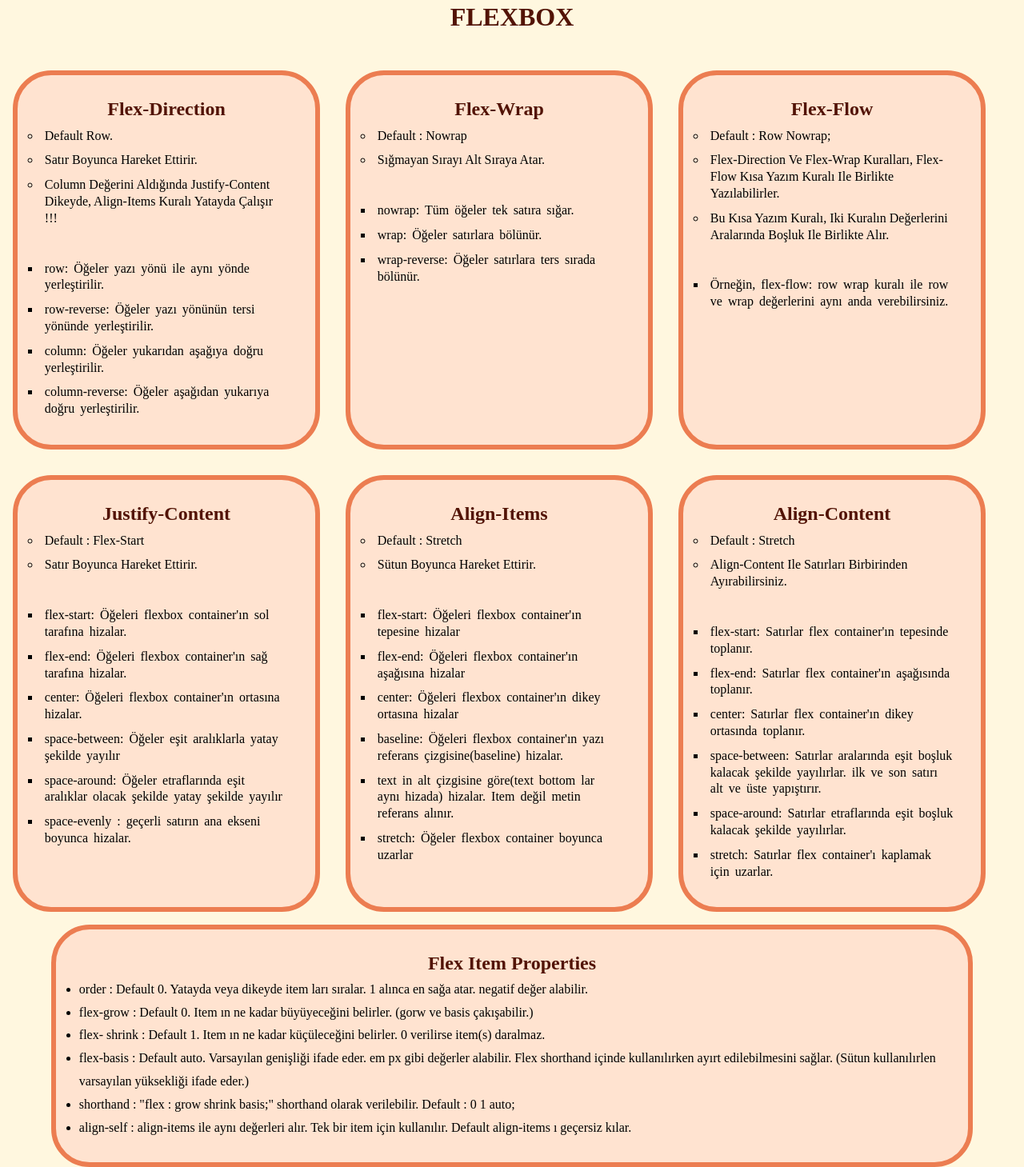
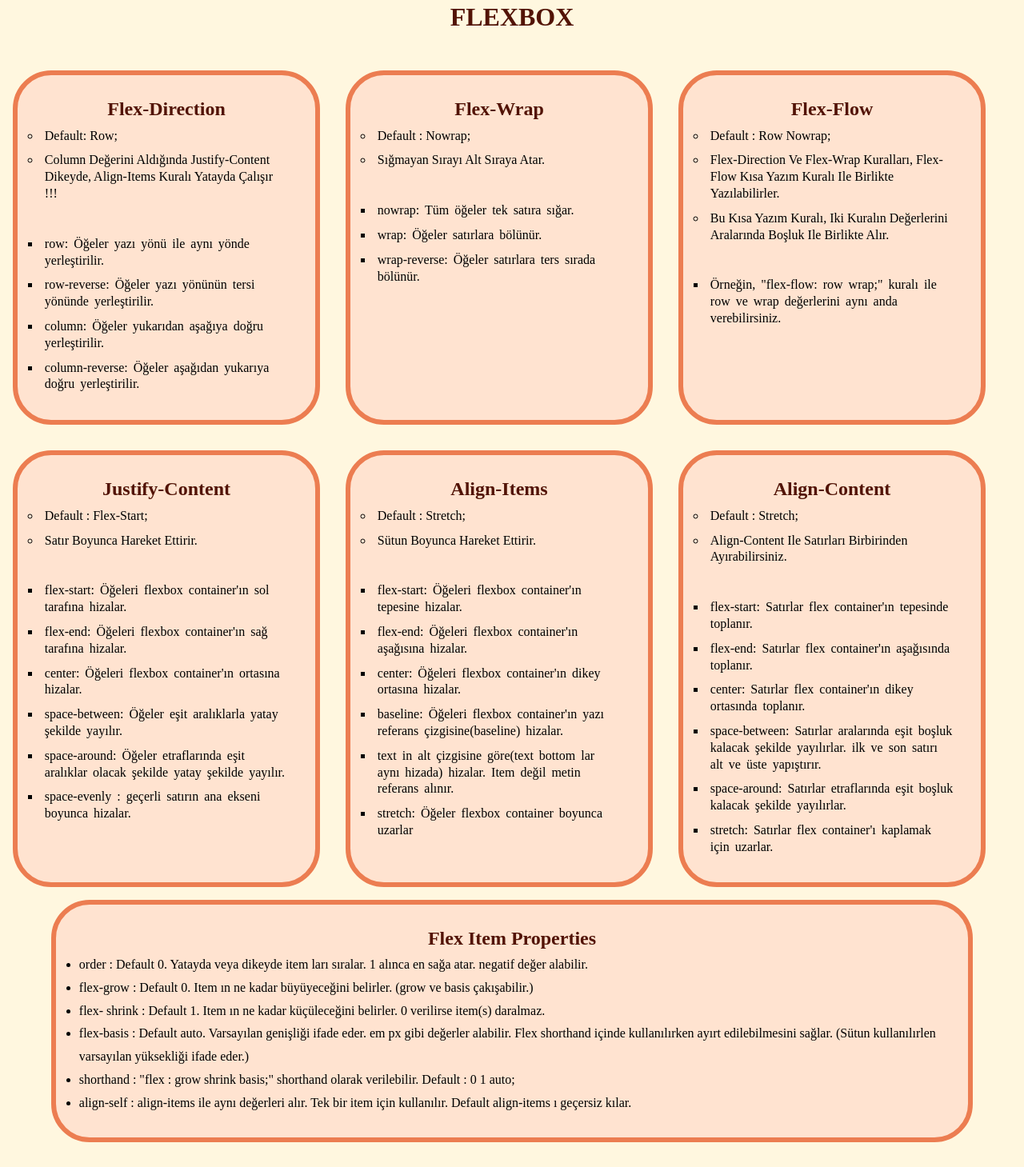
Before and after one commit to Sule-Ss/Flexbox-With-MediaQuery, a plain HTML site: page index.html in a window 1280 px wide. Shown: the part 82-1541 px from the top of the page at 80% size. After the commit the page ends 1510 px from the top, so only its background shows below. Drawn offline with Linux system fonts and the light colour scheme.

Commit message:
text hataları giderildi.

```diff
--- a/index.html
+++ b/index.html
@@ -35,8 +35,7 @@
             <div>
 
                 <ul class="aciklama">
-                    <li>default row.</li>
-                    <li>Satır boyunca hareket ettirir.</li>
+                    <li>default: row;</li>
                     <li>Column değerini aldığında justify-content dikeyde,
                         align-items kuralı yatayda çalışır !!!</li>
                 </ul>
@@ -60,7 +59,7 @@
 
             <div>
                 <ul class="aciklama">
-                    <li>default : nowrap</li>
+                    <li>default : nowrap;</li>
                     <li>Sığmayan sırayı alt sıraya atar.</li>
 
                 </ul>
@@ -88,7 +87,7 @@
                 </ul>
 
                 <ul class="ozellikler">
-                    <li> Örneğin, flex-flow: row wrap kuralı ile row ve wrap değerlerini aynı anda verebilirsiniz.</li>
+                    <li> Örneğin, "flex-flow: row wrap;" kuralı ile row ve wrap değerlerini aynı anda verebilirsiniz.</li>
                 </ul>
 
             </div>
@@ -101,7 +100,7 @@
 
             <div>
                 <ul class="aciklama">
-                    <li>default : flex-start</li>
+                    <li>default : flex-start;</li>
                     <li>Satır boyunca hareket ettirir.</li>
                 </ul>
 
@@ -110,8 +109,8 @@
                     <li>flex-start: Öğeleri flexbox container'ın sol tarafına hizalar.</li>
                     <li>flex-end: Öğeleri flexbox container'ın sağ tarafına hizalar.</li>
                     <li> center: Öğeleri flexbox container'ın ortasına hizalar.</li>
-                    <li>space-between: Öğeler eşit aralıklarla yatay şekilde yayılır</li>
-                    <li>space-around: Öğeler etraflarında eşit aralıklar olacak şekilde yatay şekilde yayılır</li>
+                    <li>space-between: Öğeler eşit aralıklarla yatay şekilde yayılır.</li>
+                    <li>space-around: Öğeler etraflarında eşit aralıklar olacak şekilde yatay şekilde yayılır.</li>
                     <li> space-evenly : geçerli satırın ana ekseni boyunca hizalar.</li>
 
                 </ul>
@@ -126,15 +125,15 @@
 
             <div>
                 <ul class="aciklama">
-                    <li>default : stretch</li>
+                    <li>default : stretch;</li>
                     <li>Sütun boyunca hareket ettirir.</li>
                 </ul>
 
                 <ul class="ozellikler">
 
-                    <li>flex-start: Öğeleri flexbox container'ın tepesine hizalar</li>
-                    <li> flex-end: Öğeleri flexbox container'ın aşağısına hizalar</li>
-                    <li>center: Öğeleri flexbox container'ın dikey ortasına hizalar</li>
+                    <li>flex-start: Öğeleri flexbox container'ın tepesine hizalar.</li>
+                    <li> flex-end: Öğeleri flexbox container'ın aşağısına hizalar.</li>
+                    <li>center: Öğeleri flexbox container'ın dikey ortasına hizalar.</li>
                     <li>baseline: Öğeleri flexbox container'ın yazı referans çizgisine(baseline) hizalar. </li>
                     <li>text in alt çizgisine göre(text bottom lar aynı hizada) hizalar. Item değil metin referans
                         alınır.</li>
@@ -152,7 +151,7 @@
             <div>
 
                 <ul class="aciklama">
-                    <li>default : stretch</li>
+                    <li>default : stretch;</li>
                     <li>align-content ile satırları birbirinden ayırabilirsiniz.</li>
                 </ul>
 
@@ -177,7 +176,7 @@
                 <li> order : Default 0. Yatayda veya dikeyde item ları sıralar. 1 alınca en sağa atar.
                     negatif değer alabilir.
                 </li>
-                <li>flex-grow : Default 0. Item ın ne kadar büyüyeceğini belirler. (gorw ve basis çakışabilir.)</li>
+                <li>flex-grow : Default 0. Item ın ne kadar büyüyeceğini belirler. (grow ve basis çakışabilir.)</li>
                 <li> flex- shrink : Default 1. Item ın ne kadar küçüleceğini belirler. 0 verilirse item(s) daralmaz.
                 </li>
                 <li> flex-basis : Default auto. Varsayılan genişliği ifade eder. em px gibi değerler alabilir.
```
